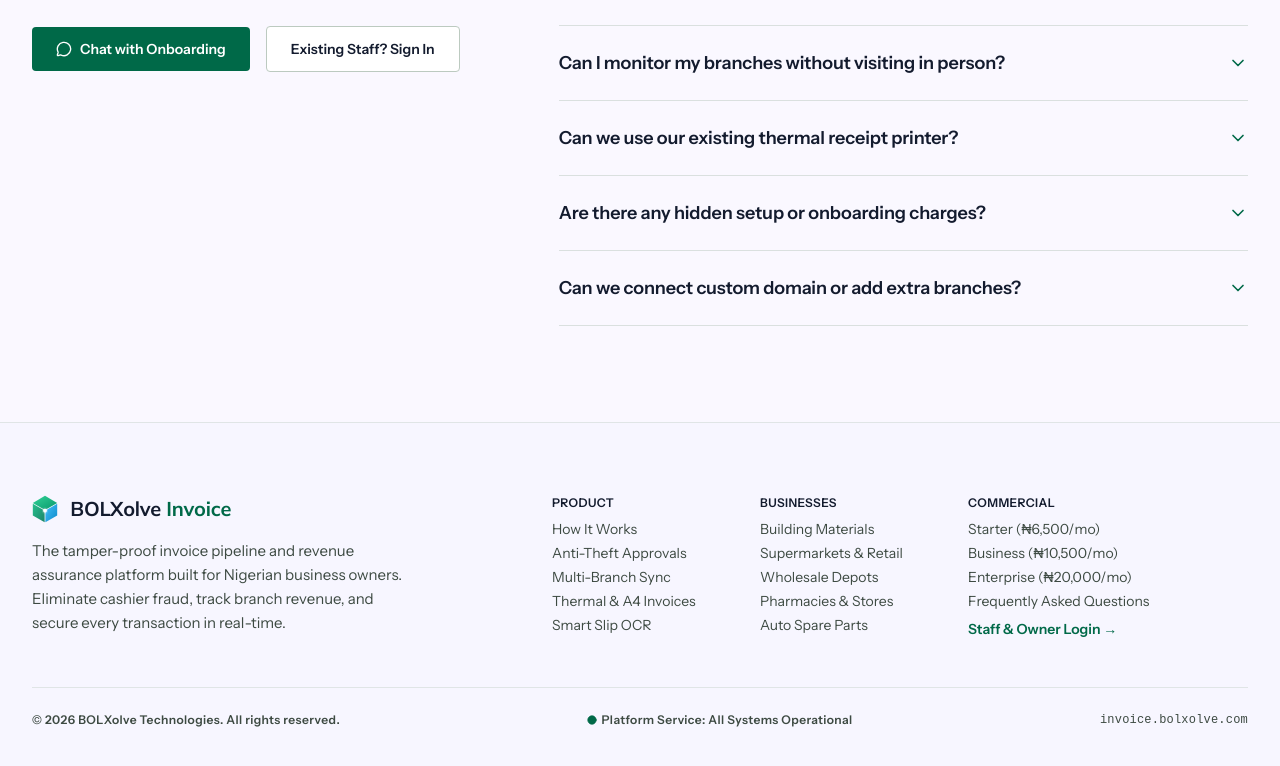
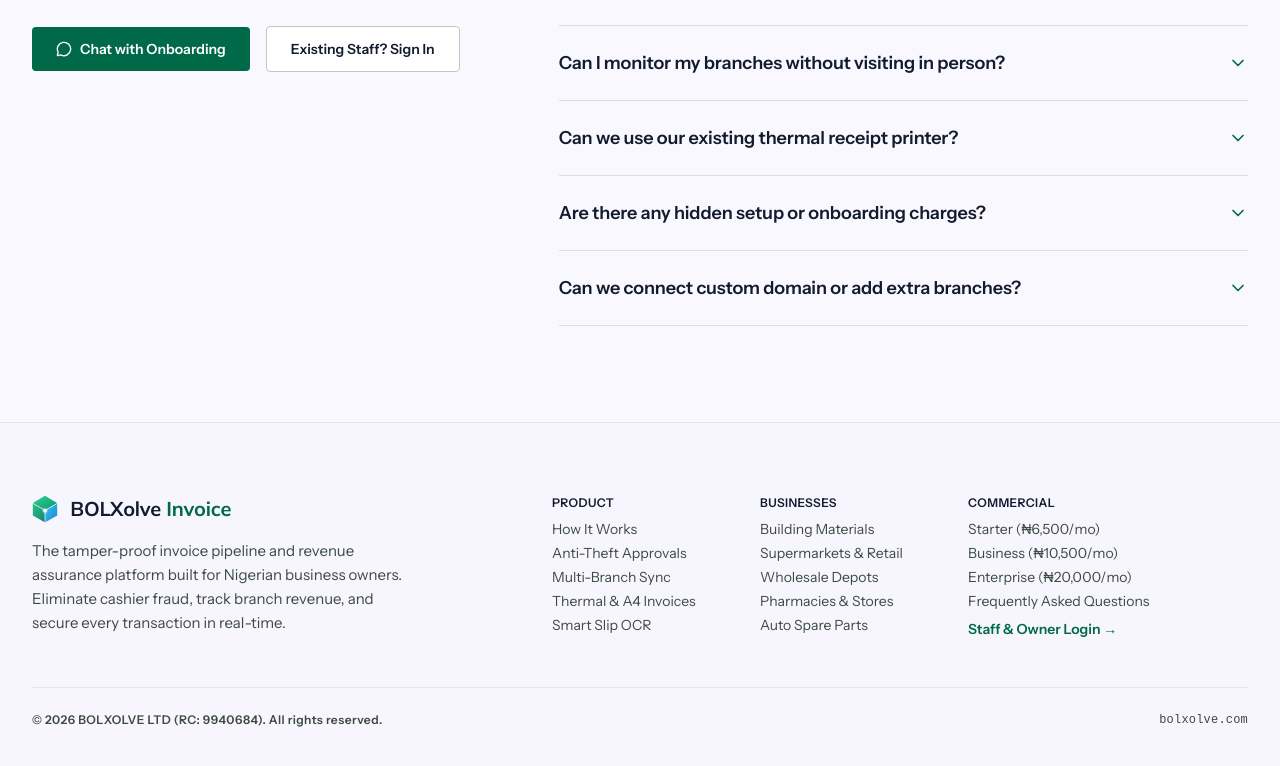
Before and after one commit to BOL-DEV/Invoice-frontend, a Next.js app: page / in a window 1280 px wide. Shown: the part 3559-4325 px from the top of the page. Built offline with nearby package versions, Linux system fonts and the light colour scheme; a web font is replaced by a local one.

Commit message:
feat(footer): update legal entity to BOLXOLVE LTD with RC, remove system status, and add link to bolxolve.com

```diff
--- a/src/app/page.tsx
+++ b/src/app/page.tsx
@@ -21,7 +21,6 @@ import {
   Check,
   X,
   ChevronDown,
-  Circle,
 } from 'lucide-react';
 
 export default function LandingPage() {
@@ -1058,17 +1057,16 @@ export default function LandingPage() {
 
           <div className="pt-gutter-lg border-t border-light-outline-variant/40 dark:border-dark-outline-variant/40 flex flex-col sm:flex-row items-center justify-between gap-gutter-md">
             <span className="font-label text-label-sm text-light-on-surface-variant dark:text-dark-on-surface-variant">
-              © 2026 BOLXolve Technologies. All rights reserved.
+              © 2026 BOLXOLVE LTD (RC: 9940684). All rights reserved.
             </span>
-            <div className="flex items-center gap-gutter-xs">
-              <Circle className="h-2.5 w-2.5 fill-light-primary dark:fill-dark-primary text-light-primary dark:text-dark-primary shrink-0" aria-hidden="true" />
-              <span className="font-label text-label-sm text-light-on-surface-variant dark:text-dark-on-surface-variant">
-                Platform Service: All Systems Operational
-              </span>
-            </div>
-            <span className="font-mono text-mono-sm text-light-on-surface-variant dark:text-dark-on-surface-variant">
-              invoice.bolxolve.com
-            </span>
+            <a
+              href="https://bolxolve.com"
+              target="_blank"
+              rel="noopener noreferrer"
+              className="font-mono text-mono-sm text-light-on-surface-variant dark:text-dark-on-surface-variant hover:text-light-primary dark:hover:text-dark-primary transition-colors hover:underline underline-offset-4"
+            >
+              bolxolve.com
+            </a>
           </div>
         </div>
       </footer>
```
